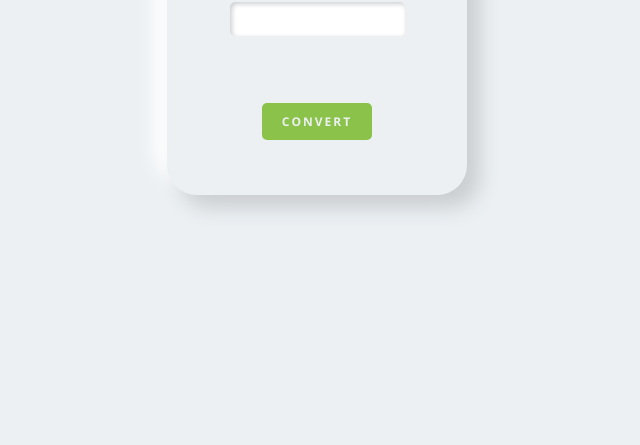
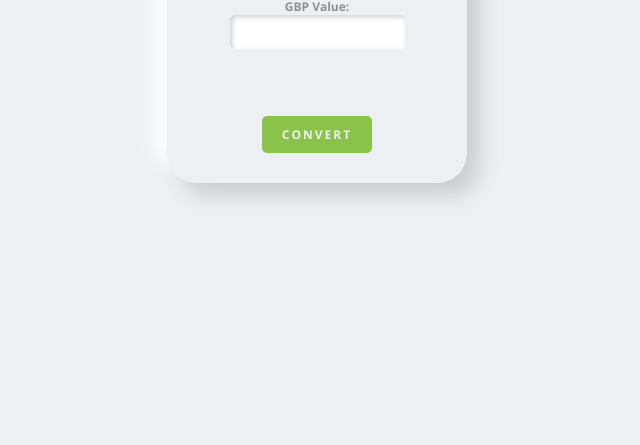
Before and after one commit to lfendley/currency-converter, a plain HTML site: page index.html in a window 1280 px wide. Shown: the part 355-800 px from the top of the page, without its empty margins (323-963 px from the left). Drawn offline with nearby package versions, Linux system fonts and the light colour scheme.

Commit message:
max-height on container

```diff
--- a/styles/main.scss
+++ b/styles/main.scss
@@ -28,7 +28,7 @@ body {
 
   .currency-converter {
     width: 300px;
-    height: 300px;
+    height: max-content;
     padding: 30px;
     text-align: center;
     font-family: $openSans;
```
Also changed, not shown: styles/main.css.
